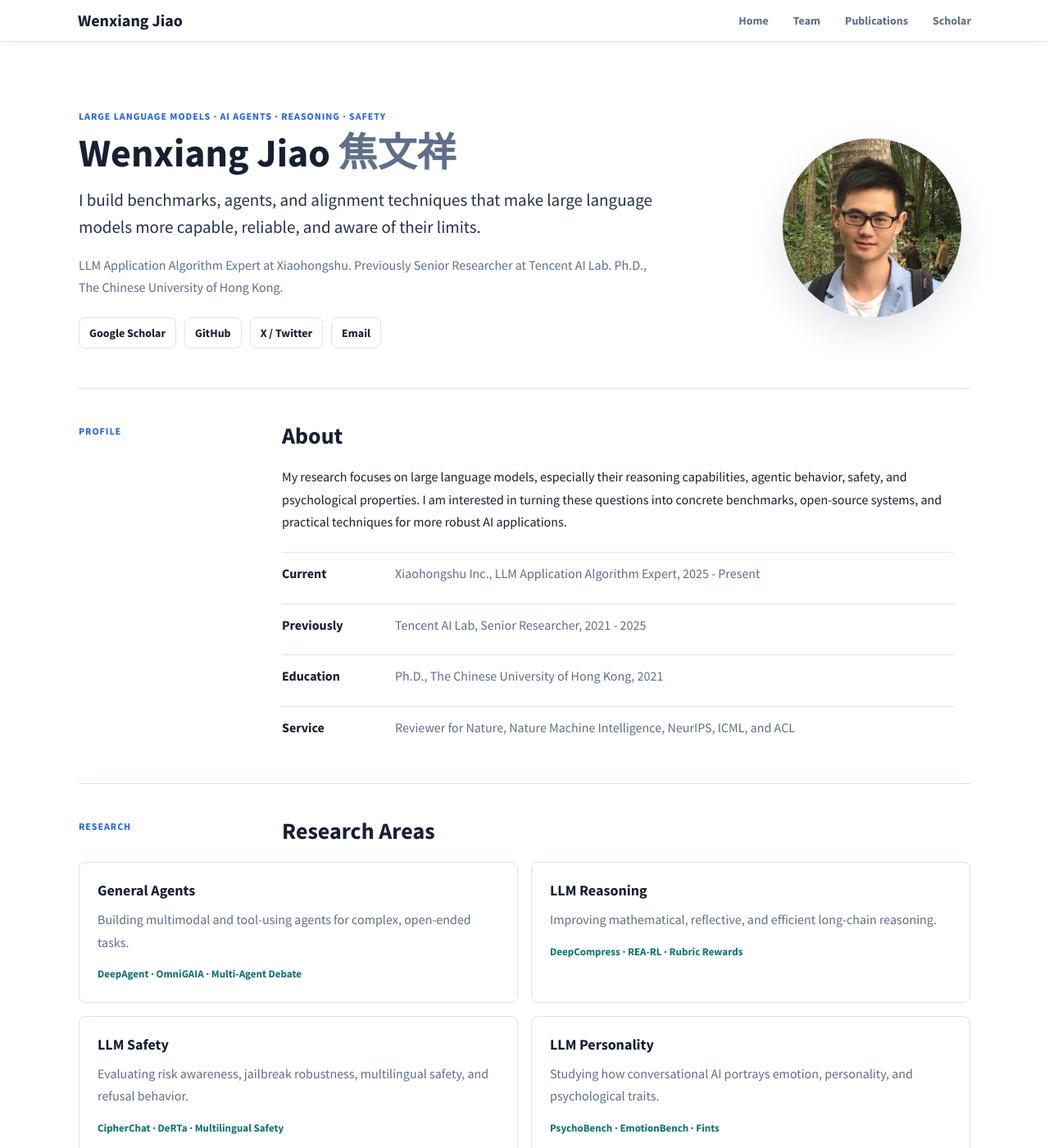
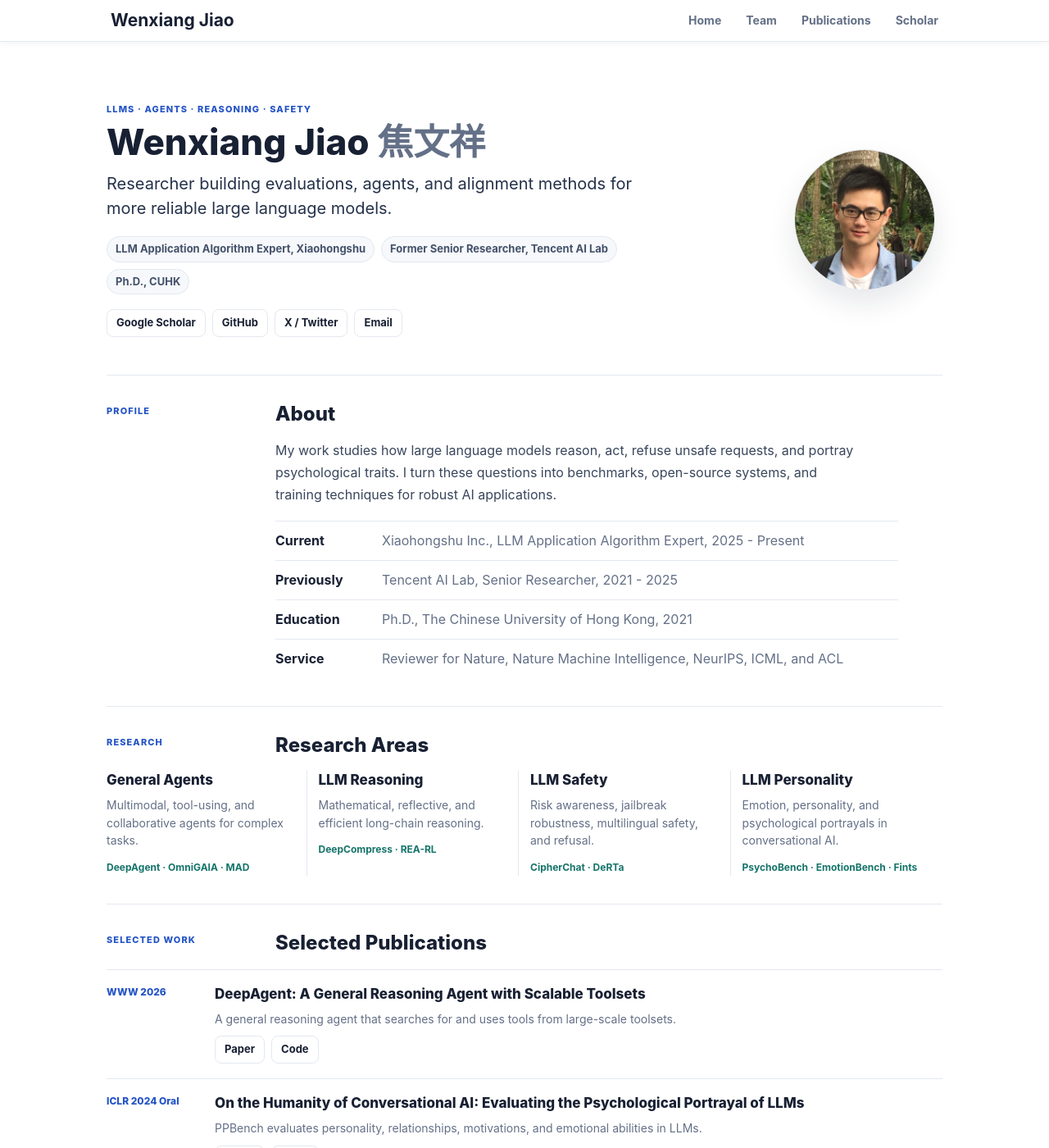
Before and after one commit to wxjiao/wxjiao.github.io, a Jekyll site: the page built from _pages/home.md, in a window 1280 px wide and 1400 px high. Shown: the whole window at 82% size. Built offline with Jekyll 4.4.1, drawn with Linux system fonts in a browser that asks for light colours; nearby versions of some CDN libraries.

Commit message:
Polish homepage layout and copy

```diff
--- a/_pages/home.md
+++ b/_pages/home.md
@@ -8,14 +8,16 @@ permalink: /
 
 <section markdown="0" class="home-hero">
   <div class="home-hero-copy">
-    <p class="eyebrow">Large Language Models · AI Agents · Reasoning · Safety</p>
+    <p class="eyebrow">LLMs · Agents · Reasoning · Safety</p>
     <h1>Wenxiang Jiao <span>焦文祥</span></h1>
     <p class="hero-lede">
-      I build benchmarks, agents, and alignment techniques that make large language models more capable, reliable, and aware of their limits.
+      Researcher building evaluations, agents, and alignment methods for more reliable large language models.
     </p>
-    <p class="hero-affiliation">
-      LLM Application Algorithm Expert at Xiaohongshu. Previously Senior Researcher at Tencent AI Lab. Ph.D., The Chinese University of Hong Kong.
-    </p>
+    <div class="hero-meta">
+      <span>LLM Application Algorithm Expert, Xiaohongshu</span>
+      <span>Former Senior Researcher, Tencent AI Lab</span>
+      <span>Ph.D., CUHK</span>
+    </div>
     <div class="hero-links">
       <a href="https://scholar.google.com/citations?hl=zh-CN&user=CvtODukAAAAJ&view_op=list_works&sortby=pubdate">Google Scholar</a>
       <a href="https://github.com/wxjiao">GitHub</a>
@@ -35,7 +37,7 @@ permalink: /
   </div>
   <div class="section-body">
     <p>
-      My research focuses on large language models, especially their reasoning capabilities, agentic behavior, safety, and psychological properties. I am interested in turning these questions into concrete benchmarks, open-source systems, and practical techniques for more robust AI applications.
+      My work studies how large language models reason, act, refuse unsafe requests, and portray psychological traits. I turn these questions into benchmarks, open-source systems, and training techniques for robust AI applications.
     </p>
     <div class="compact-list">
       <div><strong>Current</strong><span>Xiaohongshu Inc., LLM Application Algorithm Expert, 2025 - Present</span></div>
@@ -51,25 +53,25 @@ permalink: /
     <p class="eyebrow">Research</p>
     <h2>Research Areas</h2>
   </div>
-  <div class="research-grid">
-    <article class="research-card">
+  <div class="research-strip">
+    <article class="research-topic">
       <h3>General Agents</h3>
-      <p>Building multimodal and tool-using agents for complex, open-ended tasks.</p>
-      <span>DeepAgent · OmniGAIA · Multi-Agent Debate</span>
+      <p>Multimodal, tool-using, and collaborative agents for complex tasks.</p>
+      <span>DeepAgent · OmniGAIA · MAD</span>
     </article>
-    <article class="research-card">
+    <article class="research-topic">
       <h3>LLM Reasoning</h3>
-      <p>Improving mathematical, reflective, and efficient long-chain reasoning.</p>
-      <span>DeepCompress · REA-RL · Rubric Rewards</span>
+      <p>Mathematical, reflective, and efficient long-chain reasoning.</p>
+      <span>DeepCompress · REA-RL</span>
     </article>
-    <article class="research-card">
+    <article class="research-topic">
       <h3>LLM Safety</h3>
-      <p>Evaluating risk awareness, jailbreak robustness, multilingual safety, and refusal behavior.</p>
-      <span>CipherChat · DeRTa · Multilingual Safety</span>
+      <p>Risk awareness, jailbreak robustness, multilingual safety, and refusal.</p>
+      <span>CipherChat · DeRTa</span>
     </article>
-    <article class="research-card">
+    <article class="research-topic">
       <h3>LLM Personality</h3>
-      <p>Studying how conversational AI portrays emotion, personality, and psychological traits.</p>
+      <p>Emotion, personality, and psychological portrayals in conversational AI.</p>
       <span>PsychoBench · EmotionBench · Fints</span>
     </article>
   </div>
@@ -81,40 +83,48 @@ permalink: /
     <h2>Selected Publications</h2>
   </div>
   <div class="publication-list">
-    <article class="publication-item">
+    <article class="publication-row">
       <div class="publication-meta">WWW 2026</div>
-      <h3>DeepAgent: A General Reasoning Agent with Scalable Toolsets</h3>
-      <p>A general reasoning agent that searches for and uses tools from large-scale toolsets.</p>
-      <div class="inline-links">
-        <a href="https://arxiv.org/abs/2510.21618">Paper</a>
-        <a href="https://github.com/DeepExperience/DeepAgent">Code</a>
+      <div class="publication-main">
+        <h3>DeepAgent: A General Reasoning Agent with Scalable Toolsets</h3>
+        <p>A general reasoning agent that searches for and uses tools from large-scale toolsets.</p>
+        <div class="inline-links">
+          <a href="https://arxiv.org/abs/2510.21618">Paper</a>
+          <a href="https://github.com/DeepExperience/DeepAgent">Code</a>
+        </div>
       </div>
     </article>
-    <article class="publication-item">
+    <article class="publication-row">
       <div class="publication-meta">ICLR 2024 Oral</div>
-      <h3>On the Humanity of Conversational AI: Evaluating the Psychological Portrayal of LLMs</h3>
-      <p>PPBench evaluates personality, relationships, motivations, and emotional abilities in LLMs.</p>
-      <div class="inline-links">
-        <a href="https://arxiv.org/abs/2310.01386">Paper</a>
-        <a href="https://github.com/CUHK-ARISE/PsychoBench">Code</a>
+      <div class="publication-main">
+        <h3>On the Humanity of Conversational AI: Evaluating the Psychological Portrayal of LLMs</h3>
+        <p>PPBench evaluates personality, relationships, motivations, and emotional abilities in LLMs.</p>
+        <div class="inline-links">
+          <a href="https://arxiv.org/abs/2310.01386">Paper</a>
+          <a href="https://github.com/CUHK-ARISE/PsychoBench">Code</a>
+        </div>
       </div>
     </article>
-    <article class="publication-item">
+    <article class="publication-row">
       <div class="publication-meta">ICLR 2024</div>
-      <h3>GPT-4 Is Too Smart To Be Safe: Stealthy Chat with LLMs via Cipher</h3>
-      <p>CipherChat studies how safety alignment generalizes to cipher-based non-natural languages.</p>
-      <div class="inline-links">
-        <a href="https://arxiv.org/abs/2308.06463">Paper</a>
-        <a href="https://llmcipherchat.github.io/">Project</a>
+      <div class="publication-main">
+        <h3>GPT-4 Is Too Smart To Be Safe: Stealthy Chat with LLMs via Cipher</h3>
+        <p>CipherChat studies how safety alignment generalizes to cipher-based non-natural languages.</p>
+        <div class="inline-links">
+          <a href="https://arxiv.org/abs/2308.06463">Paper</a>
+          <a href="https://llmcipherchat.github.io/">Project</a>
+        </div>
       </div>
     </article>
-    <article class="publication-item">
+    <article class="publication-row">
       <div class="publication-meta">EMNLP 2024</div>
-      <h3>Encouraging Divergent Thinking in Large Language Models through Multi-Agent Debate</h3>
-      <p>Multi-Agent Debate explores divergent chains of thought through structured agent interaction.</p>
-      <div class="inline-links">
-        <a href="https://arxiv.org/abs/2305.19118">Paper</a>
-        <a href="https://github.com/Skytliang/Multi-Agents-Debate">Code</a>
+      <div class="publication-main">
+        <h3>Encouraging Divergent Thinking in Large Language Models through Multi-Agent Debate</h3>
+        <p>Multi-Agent Debate explores divergent chains of thought through structured agent interaction.</p>
+        <div class="inline-links">
+          <a href="https://arxiv.org/abs/2305.19118">Paper</a>
+          <a href="https://github.com/Skytliang/Multi-Agents-Debate">Code</a>
+        </div>
       </div>
     </article>
   </div>
--- a/css/main.scss
+++ b/css/main.scss
@@ -4,24 +4,25 @@
 @import "bootstrap";
 
 :root {
-  --text: #172033;
-  --muted: #5f6f89;
-  --subtle: #eef3f8;
-  --line: #dbe4ee;
-  --accent: #2563eb;
-  --accent-strong: #1647ad;
-  --green: #0f766e;
+  --text: #182033;
+  --muted: #647087;
+  --soft: #f6f8fb;
+  --line: #e3e8f0;
+  --accent: #2454c6;
+  --accent-strong: #183c91;
+  --green: #16746a;
   --red: #b42318;
   --surface: #ffffff;
-  --surface-soft: #f7f9fc;
+  --surface-soft: #f8fafc;
 }
 
 body {
-  padding-top: 72px;
+  padding-top: 68px;
   color: var(--text);
   background: var(--surface);
+  font-family: -apple-system, BlinkMacSystemFont, "Segoe UI", Roboto, Helvetica, Arial, sans-serif;
   font-size: 16px;
-  line-height: 1.72;
+  line-height: 1.68;
 }
 
 a {
@@ -42,7 +43,7 @@ img {
 .container-fluid {
   margin-right: auto;
   margin-left: auto;
-  max-width: 1120px;
+  max-width: 1040px;
 }
 
 .site-nav.navbar-default {
@@ -54,14 +55,15 @@ img {
 
 .site-nav .navbar-brand {
   color: var(--text);
-  font-weight: 700;
+  font-size: 21px;
+  font-weight: 750;
   letter-spacing: 0;
 }
 
 .site-nav .navbar-nav > li > a {
   color: var(--muted);
   font-size: 14px;
-  font-weight: 600;
+  font-weight: 650;
 }
 
 .site-nav .navbar-nav > li > a:hover,
@@ -71,24 +73,25 @@ img {
 
 .home-page {
   width: 100%;
-  padding: 0 16px 32px;
+  padding: 0 10px 28px;
 }
 
 .home-hero {
   display: grid;
-  grid-template-columns: minmax(0, 1fr) 240px;
-  gap: 48px;
+  grid-template-columns: minmax(0, 1fr) 190px;
+  gap: 42px;
   align-items: center;
-  padding: 60px 0 48px;
+  min-height: 390px;
+  padding: 48px 0 38px;
   border-bottom: 1px solid var(--line);
 }
 
 .home-hero h1 {
-  margin: 8px 0 16px;
+  margin: 6px 0 14px;
   color: var(--text);
-  font-size: 48px;
-  line-height: 1.08;
-  font-weight: 800;
+  font-size: 44px;
+  line-height: 1.05;
+  font-weight: 820;
   letter-spacing: 0;
 }
 
@@ -101,32 +104,47 @@ img {
 .eyebrow {
   margin: 0 0 8px;
   color: var(--accent);
-  font-size: 12px;
+  font-size: 11px;
   font-weight: 800;
-  letter-spacing: 0.08em;
+  letter-spacing: 0.1em;
   text-transform: uppercase;
 }
 
 .hero-lede {
-  max-width: 720px;
-  margin: 0 0 16px;
+  max-width: 650px;
+  margin: 0 0 18px;
   color: #25324a;
-  font-size: 21px;
-  line-height: 1.55;
+  font-size: 20px;
+  line-height: 1.48;
 }
 
-.hero-affiliation {
+.hero-meta {
+  display: flex;
+  flex-wrap: wrap;
+  gap: 8px;
   max-width: 720px;
-  color: var(--muted);
-  font-size: 16px;
+  margin: 0 0 18px;
+}
+
+.hero-meta span {
+  display: inline-flex;
+  align-items: center;
+  min-height: 28px;
+  padding: 4px 10px;
+  border: 1px solid var(--line);
+  border-radius: 999px;
+  background: var(--soft);
+  color: #44516a;
+  font-size: 13px;
+  font-weight: 650;
 }
 
 .hero-links,
 .inline-links {
   display: flex;
   flex-wrap: wrap;
-  gap: 10px;
-  margin-top: 22px;
+  gap: 8px;
+  margin-top: 0;
 }
 
 .hero-links a,
@@ -134,13 +152,13 @@ img {
 .section-link a {
   display: inline-flex;
   align-items: center;
-  min-height: 34px;
-  padding: 6px 12px;
+  min-height: 32px;
+  padding: 5px 11px;
   border: 1px solid var(--line);
   border-radius: 8px;
   background: var(--surface);
   color: var(--text);
-  font-size: 14px;
+  font-size: 13px;
   font-weight: 700;
 }
 
@@ -157,51 +175,57 @@ img {
 }
 
 .home-hero-visual img {
-  width: 220px;
+  width: 172px;
   aspect-ratio: 1;
   object-fit: cover;
   border-radius: 50%;
   border: 1px solid var(--line);
-  box-shadow: 0 18px 45px rgba(23, 32, 51, 0.12);
+  box-shadow: 0 16px 34px rgba(23, 32, 51, 0.1);
 }
 
 .section-block {
-  padding: 42px 0;
+  padding: 34px 0;
   border-bottom: 1px solid var(--line);
 }
 
 .section-heading {
   display: grid;
-  grid-template-columns: 220px minmax(0, 1fr);
-  gap: 28px;
+  grid-template-columns: 180px minmax(0, 1fr);
+  gap: 26px;
   align-items: start;
-  margin-bottom: 22px;
+  margin-bottom: 18px;
 }
 
 .section-heading h2 {
   margin: 0;
   color: var(--text);
-  font-size: 28px;
-  font-weight: 800;
+  font-size: 24px;
+  font-weight: 790;
   letter-spacing: 0;
 }
 
 .section-body {
-  max-width: 820px;
-  margin-left: 248px;
+  max-width: 760px;
+  margin-left: 206px;
+}
+
+.section-body > p {
+  max-width: 720px;
+  margin-bottom: 18px;
+  color: #39465c;
 }
 
 .compact-list {
   display: grid;
-  gap: 10px;
-  margin-top: 22px;
+  gap: 0;
+  margin-top: 18px;
 }
 
 .compact-list div {
   display: grid;
-  grid-template-columns: 120px minmax(0, 1fr);
+  grid-template-columns: 112px minmax(0, 1fr);
   gap: 18px;
-  padding: 12px 0;
+  padding: 10px 0;
   border-top: 1px solid var(--line);
 }
 
@@ -213,72 +237,91 @@ img {
   color: var(--muted);
 }
 
-.research-grid,
+.research-strip,
 .projects-grid {
   display: grid;
-  grid-template-columns: repeat(2, minmax(0, 1fr));
-  gap: 16px;
+  gap: 14px;
 }
 
-.research-card,
+.research-strip {
+  grid-template-columns: repeat(4, minmax(0, 1fr));
+}
+
+.projects-grid {
+  grid-template-columns: repeat(2, minmax(0, 1fr));
+}
+
 .project-card,
-.publication-item {
+.publication-row {
   border: 1px solid var(--line);
   border-radius: 8px;
   background: var(--surface);
 }
 
-.research-card {
-  padding: 22px;
+.research-topic {
+  padding: 0 16px 0 0;
+  border-right: 1px solid var(--line);
 }
 
-.research-card h3,
-.publication-item h3 {
-  margin: 0 0 10px;
+.research-topic:last-child {
+  border-right: 0;
+}
+
+.research-topic h3,
+.publication-row h3 {
+  margin: 0 0 8px;
   color: var(--text);
-  font-size: 18px;
-  font-weight: 800;
+  font-size: 17px;
+  font-weight: 780;
   line-height: 1.35;
 }
 
-.research-card p,
+.research-topic p,
 .project-card p,
-.publication-item p {
+.publication-row p {
+  margin: 0;
   color: var(--muted);
+  font-size: 14px;
+  line-height: 1.55;
 }
 
-.research-card span {
+.research-topic span {
   display: block;
-  margin-top: 14px;
+  margin-top: 12px;
   color: var(--green);
-  font-size: 13px;
+  font-size: 12px;
   font-weight: 700;
 }
 
 .publication-list {
   display: grid;
-  gap: 14px;
+  gap: 0;
+  border-top: 1px solid var(--line);
 }
 
-.publication-item {
+.publication-row {
   display: grid;
-  grid-template-columns: 120px minmax(0, 1fr);
-  gap: 18px;
-  padding: 20px;
+  grid-template-columns: 112px minmax(0, 1fr);
+  gap: 20px;
+  padding: 18px 0;
+  border: 0;
+  border-bottom: 1px solid var(--line);
+  border-radius: 0;
 }
 
 .publication-meta {
   color: var(--accent);
-  font-size: 13px;
+  font-size: 12px;
   font-weight: 800;
+  line-height: 1.45;
 }
 
-.publication-item .inline-links {
-  margin-top: 12px;
+.publication-row .inline-links {
+  margin-top: 10px;
 }
 
 .project-card {
-  padding: 18px;
+  padding: 16px;
   transition: border-color 0.2s ease, box-shadow 0.2s ease, transform 0.2s ease;
 }
 
@@ -297,8 +340,8 @@ img {
 
 .project-name {
   color: var(--text);
-  font-size: 16px;
-  font-weight: 800;
+  font-size: 15px;
+  font-weight: 780;
   line-height: 1.35;
 }
 
@@ -310,10 +353,10 @@ img {
 
 .project-tag {
   display: inline-flex;
-  margin: 14px 0 8px;
+  margin: 12px 0 8px;
   padding: 3px 9px;
   border-radius: 999px;
-  font-size: 12px;
+  font-size: 11px;
   font-weight: 800;
 }
 
@@ -340,9 +383,9 @@ img {
 
 .news-item {
   display: grid;
-  grid-template-columns: 140px minmax(0, 1fr);
-  gap: 22px;
-  padding: 16px 0;
+  grid-template-columns: 122px minmax(0, 1fr);
+  gap: 18px;
+  padding: 14px 0;
   border-bottom: 1px solid var(--line);
 }
 
@@ -357,12 +400,12 @@ img {
 }
 
 .section-link {
-  margin: 22px 0 0;
+  margin: 18px 0 0;
 }
 
 .site-footer {
   margin-top: 18px;
-  padding: 34px 0;
+  padding: 30px 0;
   border-top: 1px solid var(--line);
   background: var(--surface-soft);
   color: var(--muted);
@@ -370,8 +413,8 @@ img {
 
 .footer-grid {
   display: grid;
-  grid-template-columns: 2fr 1fr 1.2fr;
-  gap: 28px;
+  grid-template-columns: 2fr 1fr 1.1fr;
+  gap: 24px;
 }
 
 .footer-grid strong {
@@ -438,21 +481,22 @@ pubtit {
   }
 
   .home-page {
-    padding: 0 4px 24px;
+    padding: 0 6px 24px;
   }
 
   .home-hero {
     grid-template-columns: 1fr;
-    gap: 28px;
-    padding: 36px 0 34px;
+    min-height: auto;
+    gap: 22px;
+    padding: 34px 0 30px;
   }
 
   .home-hero h1 {
-    font-size: 36px;
+    font-size: 34px;
   }
 
   .hero-lede {
-    font-size: 18px;
+    font-size: 17px;
   }
 
   .home-hero-visual {
@@ -460,11 +504,11 @@ pubtit {
   }
 
   .home-hero-visual img {
-    width: 156px;
+    width: 136px;
   }
 
   .section-heading,
-  .publication-item,
+  .publication-row,
   .news-item,
   .compact-list div {
     grid-template-columns: 1fr;
@@ -475,10 +519,20 @@ pubtit {
     margin-left: 0;
   }
 
-  .research-grid,
+  .research-strip,
   .projects-grid,
   .footer-grid {
     grid-template-columns: 1fr;
+  }
+
+  .research-topic {
+    padding: 0 0 14px;
+    border-right: 0;
+    border-bottom: 1px solid var(--line);
+  }
+
+  .research-topic:last-child {
+    border-bottom: 0;
   }
 
   .footer-grid a {
```
Also changed, not shown: test/site_structure_test.rb (+11 -0 lines).
